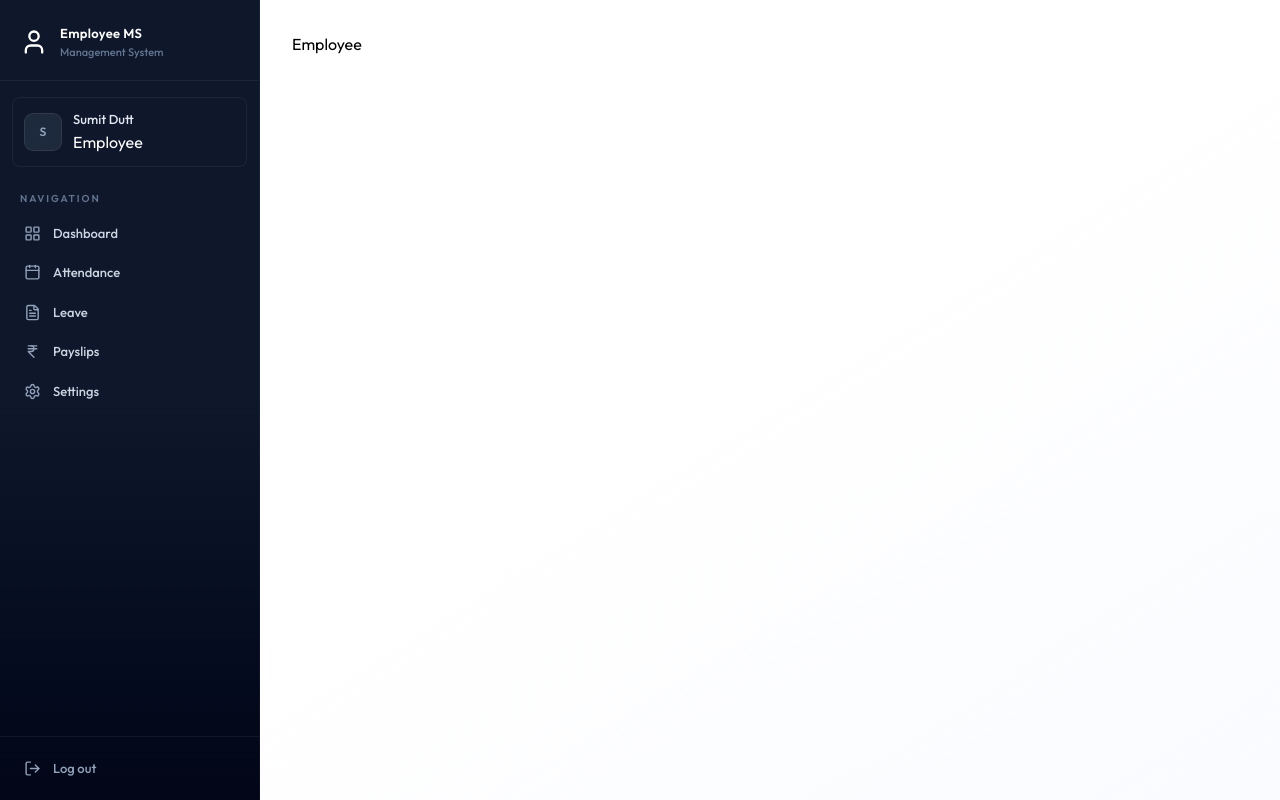
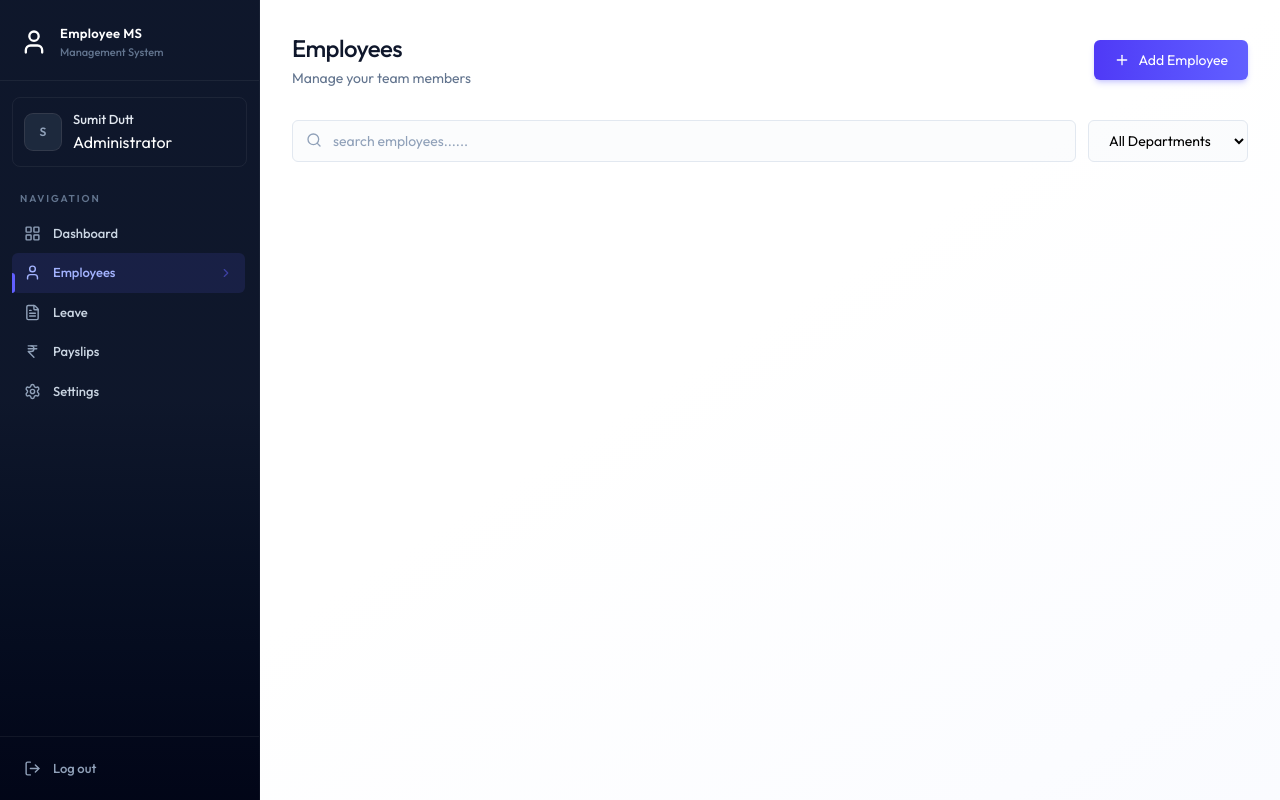
Before and after one commit to Sumit0055/EMS-IHO-FullStack-Client, a React (Vite) app: page /employees in a window 1280 px wide. Built offline with nearby package versions, Linux system fonts and the light colour scheme.

Commit message:
Employees Page Work in Progress

```diff
--- a/index.html
+++ b/index.html
@@ -2,9 +2,9 @@
 <html lang="en">
   <head>
     <meta charset="UTF-8" />
-    <link rel="icon" type="image/svg+xml" href="/favicon.svg" />
+    <link rel="icon" type="image/svg+xml" href="/logoBgRemove.png" />
     <meta name="viewport" content="width=device-width, initial-scale=1.0" />
-    <title>client</title>
+    <title>IHO</title>
   </head>
   <body>
     <div id="root"></div>
--- a/src/components/Sidebar.jsx
+++ b/src/components/Sidebar.jsx
@@ -19,7 +19,7 @@
         setMobileOpen(false)
     }, [pathname])
 
-    const role = "" || "EMPLOYEE";
+    const role = "ADMIN" || "EMPLOYEE";
 
     // Navbar Items
     const navItems = [
--- a/src/pages/Dashboard.jsx
+++ b/src/pages/Dashboard.jsx
@@ -11,12 +11,12 @@
 
 
   useEffect(()=>{
-    // setData(dummyAdminDashboardData)
-    setData(dummyEmployeeDashboardData)
+    setData(dummyAdminDashboardData)
+    // setData(dummyEmployeeDashboardData)
 
     setTimeout(()=>{
       setLoading(false)
-    },100)
+    },500)
   },[])
 
   if(loading){
--- a/src/pages/Employee.jsx
+++ b/src/pages/Employee.jsx
@@ -1,8 +1,86 @@
-import React from 'react'
+import React, { useCallback, useEffect, useState } from 'react'
+import { dummyEmployeeData, DEPARTMENTS } from "../assets/assets"
+import { Plus, Search } from 'lucide-react'
+
 
 const Employee = () => {
+
+  const [employees, setEmployees] = useState([]);
+  const [loading, setLoading] = useState(true);
+  const [search, setSearch] = useState("");
+  const [selectedDept, setSelectedDept] = useState("");
+
+
+
+  const fetchEmployees = useCallback(async () => {
+    setLoading(true)
+    setEmployees(dummyEmployeeData)
+    setTimeout(() => {
+      setLoading(false)
+    }, 500)
+  }, [])
+
+
+  useEffect(() => {
+    fetchEmployees()
+  })
+
   return (
-    <div>Employee</div>
+    <div
+      className='animate-fade-in'>
+
+      {/* Header  */}
+      <div
+        className="flex flex-col sm:flex-row justify-between
+          items-start sm:items-center gap-4 mb-8">
+        <div
+          className="">
+          <h1
+            className='page-title'>
+            Employees
+          </h1>
+          <p
+            className='page-subtitle'>
+            Manage your team members
+          </p>
+        </div>
+        <button
+          className='btn-primary flex items-center
+           gap-2 w-full sm:w-auto justify-center'>
+          <Plus size={16} /> Add Employee
+        </button>
+      </div>
+
+      {/* searchbar */}
+      <div
+        className="flex flex-col sm:flex-row gap-3 mb-6">
+        <div
+          className=" relative flex-1">
+          <Search
+            className='absolute left-3.5 top1/2 transform -translate-y-1/2 text-slate-400 w-4 h-4 mt-5' />
+          <input
+            type="text"
+            className='w-full pl-10!'
+            onChange={(e) => setSearch(e.target.value)}
+            value={search}
+            placeholder='search employees......' />
+        </div>
+        <select
+          value={selectedDept}
+          onChange={(e) => setSelectedDept(e.target.value)}
+          className='max-w-40'>
+          <option value="">All Departments</option>
+          {DEPARTMENTS.map((deptName) => {
+            <option key={deptName} value={deptName}>{deptName}</option>
+          })}
+        </select>
+      </div>
+
+      {/* employee cards */}
+      <div className="">
+
+      </div>
+    </div>
   )
 }
 
```
Also changed, not shown: public/logoBgRemove.png (added).
